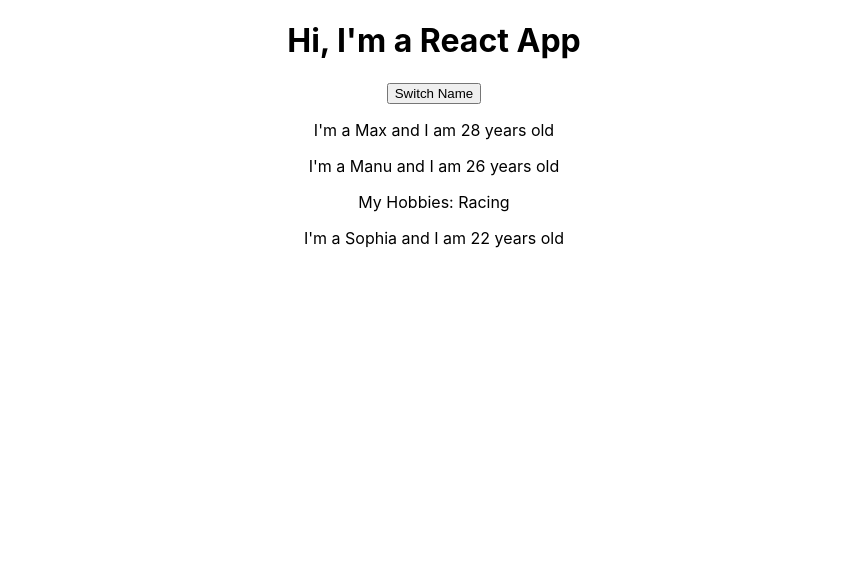
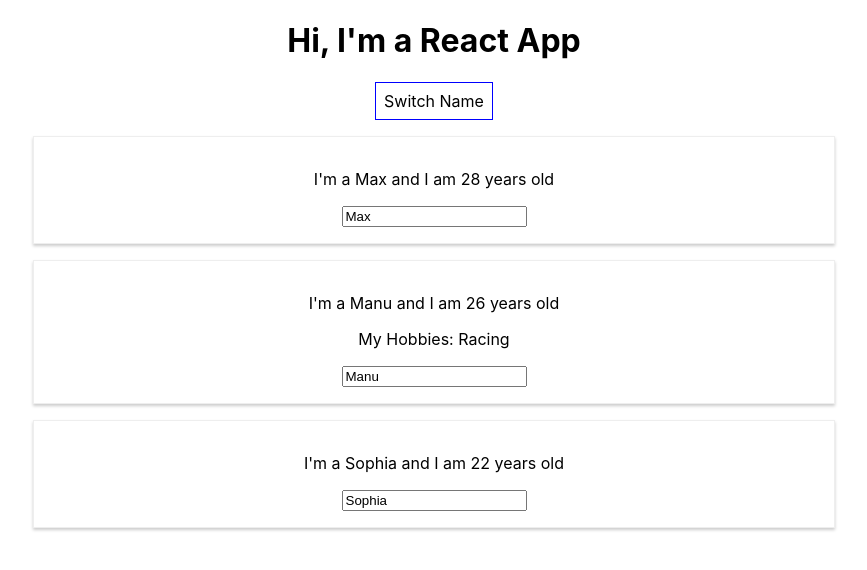
Before and after one commit to adrianbeloqui/react-course, a React (Create React App) app in the folder app-one/: page / in a window 1280 px wide. Shown: the top 570 px of the page, without its empty margins (206-1073 px from the left). Built offline with nearby package versions, Linux system fonts and the light colour scheme.

Commit message:
Finish Understanding the Base Features & Syntax

```diff
--- a/app-one/src/App.js
+++ b/app-one/src/App.js
@@ -11,26 +11,57 @@
       ]
   }
 
-  switchNameHandler = () => {
+  switchNameHandler = (newName) => {
     // console.log("Was Clicked");
     // DON'T DO THIS: this.state.persons[0].name = "Maximilian";
     this.setState({
         persons: [
-          { name: "Maximilian", age: 30},
+          { name: newName, age: 30},
           { name: "Manu", age: 26},
           { name: "Sophia", age: 22}
         ]
     })
   }
 
+  nameChangedHandler = (event) => {
+    this.setState({
+        persons: [
+          { name: 'Max', age: 28},
+          { name: event.target.value, age: 26},
+          { name: "Sophia", age: 22}
+        ]
+    })
+  }
+
+  // onClick={ () => this.switchNameHandler('Maximilian') } syntax can
+  // be very inefficient, it is preferred to use the bind mechanism.
+
   render() {
+    const style = {
+      backgroundColor: 'white',
+      font: 'inherit',
+      border: '1px solid blue',
+      padding: '8px',
+      cursor: 'pointer'
+    }
+
     return (
       <div className="App">
         <h1>Hi, I'm a React App</h1>
-        <button onClick={ this.switchNameHandler }>Switch Name</button>
-        <Person name={ this.state.persons[0].name } age={ this.state.persons[0].age } />
-        <Person name={ this.state.persons[1].name } age={ this.state.persons[1].age } >My Hobbies: Racing</Person>
-        <Person name={ this.state.persons[2].name } age={ this.state.persons[2].age } />
+        <button
+          style={ style }
+          onClick={ () => this.switchNameHandler('Maximilian') }>Switch Name</button>
+        <Person
+          name={ this.state.persons[0].name }
+          age={ this.state.persons[0].age } />
+        <Person
+          name={ this.state.persons[1].name }
+          age={ this.state.persons[1].age }
+          click={ this.switchNameHandler.bind(this, "Max!") }
+          change={ this.nameChangedHandler } >My Hobbies: Racing</Person>
+        <Person
+          name={ this.state.persons[2].name }
+          age={ this.state.persons[2].age } />
       </div>
     );
     // return React.createElement('div', {className: 'App'}, React.createElement('p', null, null));
--- /dev/null
+++ b/app-one/src/Components/Person/Person.css
@@ -0,0 +1,8 @@
+.Person {
+    width: 60%;
+    margin: 16px auto;
+    border: 1px solid #eee;
+    box-shadow: 0 2px 3px #ccc;
+    padding: 16px;
+    text-align: center;
+}
--- a/app-one/src/Components/Person/Person.js
+++ b/app-one/src/Components/Person/Person.js
@@ -1,10 +1,12 @@
 import React from 'react';
+import './Person.css';
 
 const person = (props) => {
     return (
-        <div>
-            <p>I'm a { props.name } and I am { props.age } years old</p>
+        <div className="Person">
+            <p onClick={ props.click }>I'm a { props.name } and I am { props.age } years old</p>
             <p>{ props.children }</p>
+            <input type="text" onChange={ props.change } value={ props.name }/>
         </div>
     )
 }
```
